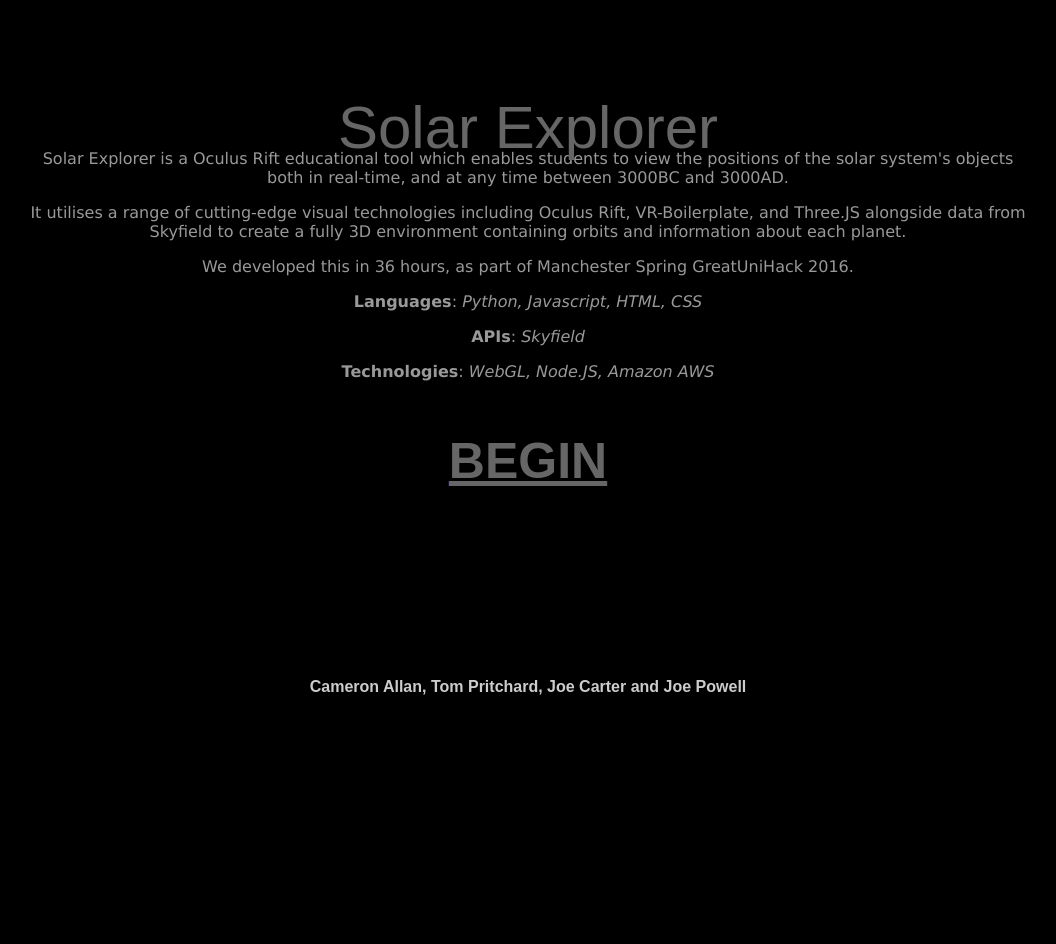
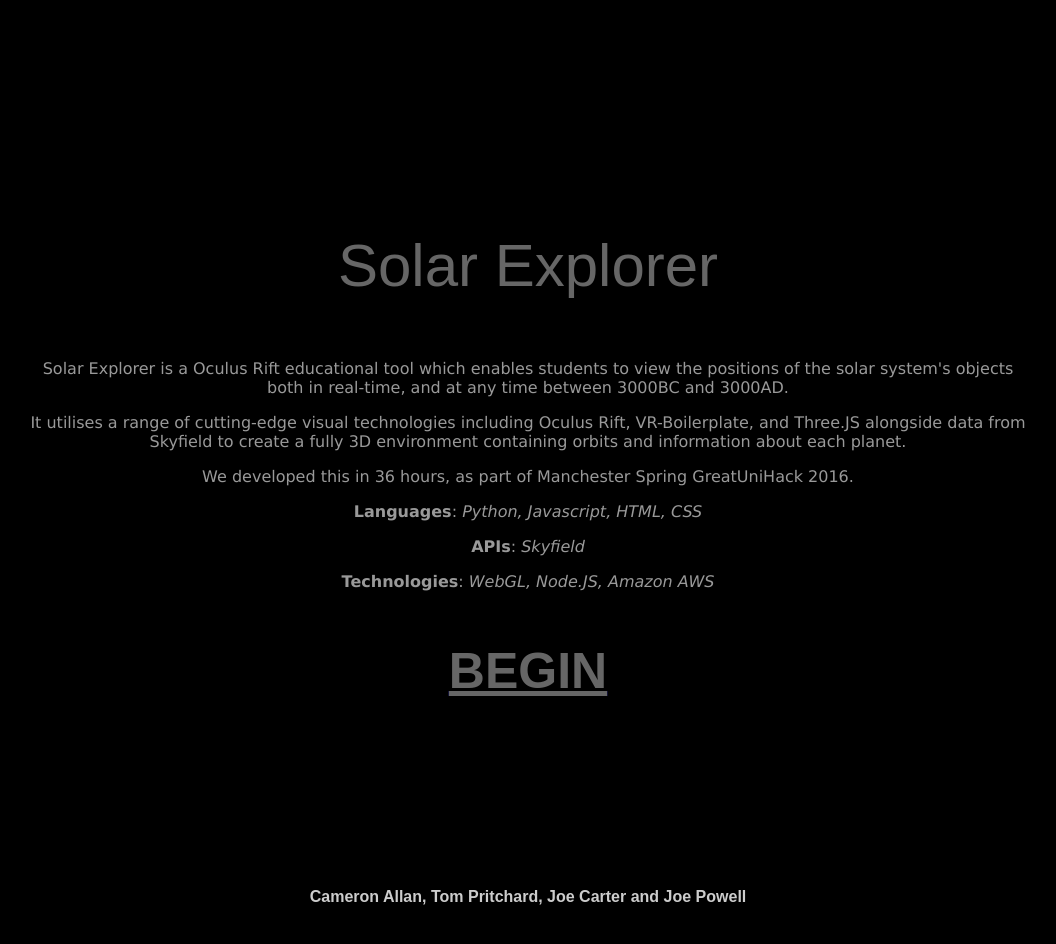
Before and after one commit to CameronJRAllan/solar-explorer, a plain HTML site: page landing_page/index.html in a window 1280 px wide. Shown: the whole page, without its empty margins (112-1168 px from the left). Before the commit the page ends 806 px from the top, so only its background shows below. Drawn offline with Linux system fonts and the light colour scheme; a web font is replaced by a local one.

Commit message:
Changed landing page (again)

```diff
--- a/landing_page/index.html
+++ b/landing_page/index.html
@@ -22,11 +22,19 @@
 <div class="wrapper">
 <div class="box3" align="center">
     <div class="title">
+    <br />
+    <br>
       <p>Solar Explorer</p>
       <p>&nbsp;</p>
     </div>
   <div class="quotes"></div>
   <div class="box">
+    <p>&nbsp;</p>
+    <p>&nbsp;</p>
+    <p>&nbsp;</p>
+    <p>&nbsp;</p>
+    <p>&nbsp;</p>
+    <p>&nbsp;</p>
     <p>Solar Explorer is a Oculus Rift educational tool which enables students to view the positions of the solar system's objects both in real-time, and at any time between 3000BC and 3000AD.</p>
     <p>It utilises a range of cutting-edge visual technologies including Oculus Rift, VR-Boilerplate, and Three.JS alongside data from Skyfield to create a fully 3D environment containing orbits and information about each planet.    </p>
     <p>We developed this in 36 hours, as part of Manchester Spring GreatUniHack 2016.</p>
```
